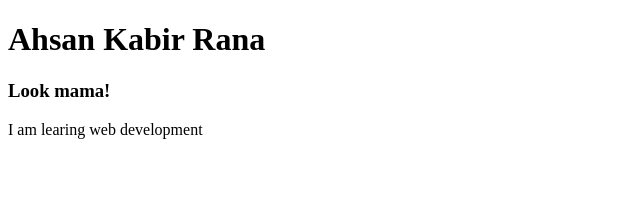
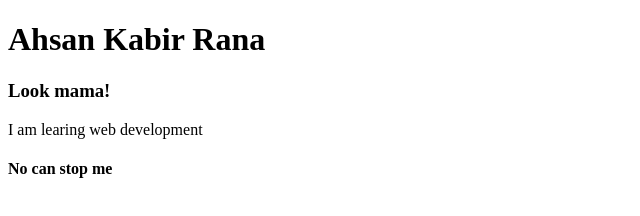
Before and after one commit to ahsankabirrana/firstsite, a plain HTML site: page firstsite/index.html in a window 1280 px wide. Shown: the whole page, without its empty margins (0-640 px from the left). Drawn offline with Linux system fonts and the light colour scheme.

Commit message:
Update index.html

```diff
--- a/firstsite/index.html
+++ b/firstsite/index.html
@@ -10,5 +10,6 @@
     <h1>Ahsan Kabir Rana</h1>
     <h3>Look mama!</h3>
     <p>I am learing web development</p>
+    <h4>No can stop me</h4>
   </body>
 </html>
```
